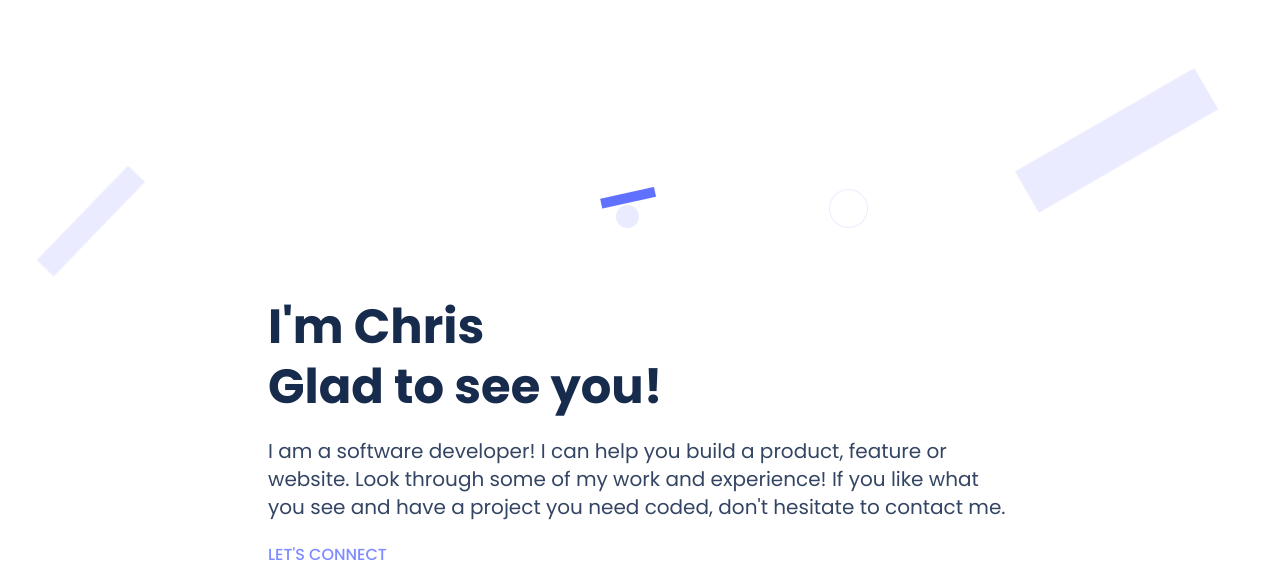
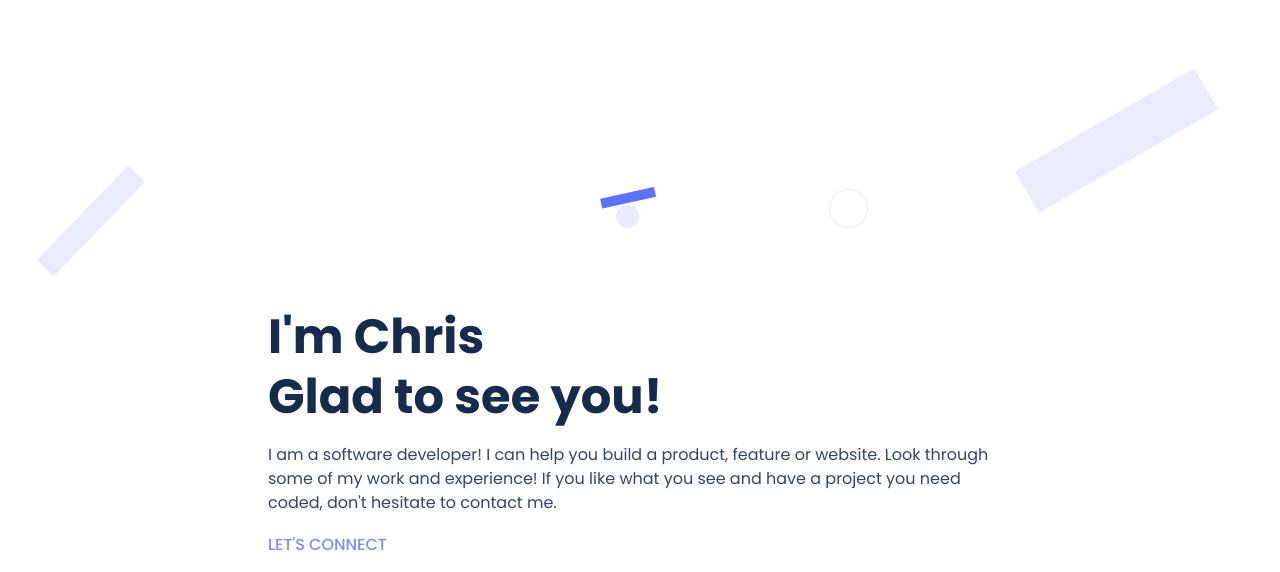
Before and after one commit to mutugi-c/Portfolio, a plain HTML site: page index.html in a window 1280 px wide. Shown: the part 97-669 px from the top of the page. Drawn offline with Linux system fonts and the light colour scheme.

Commit message:
Adjust About Myself typography styling

```diff
--- a/styles.css
+++ b/styles.css
@@ -473,6 +473,11 @@ nav {
 }
 
 @media screen and (min-width: 728px) {
+  p {
+    font-size: 1rem;
+    line-height: 1.5rem;
+  }
+
   .about--myself-wrapper {
     padding: 8.875rem 10.375rem;
   }
@@ -502,6 +507,8 @@ nav {
     border-radius: 0.5rem;
     display: flex;
     flex-direction: column;
+    font-size: 0.9375rem;
+    font-weight: 500;
     margin-right: 0.75rem;
     width: 7.625rem;
   }
```
